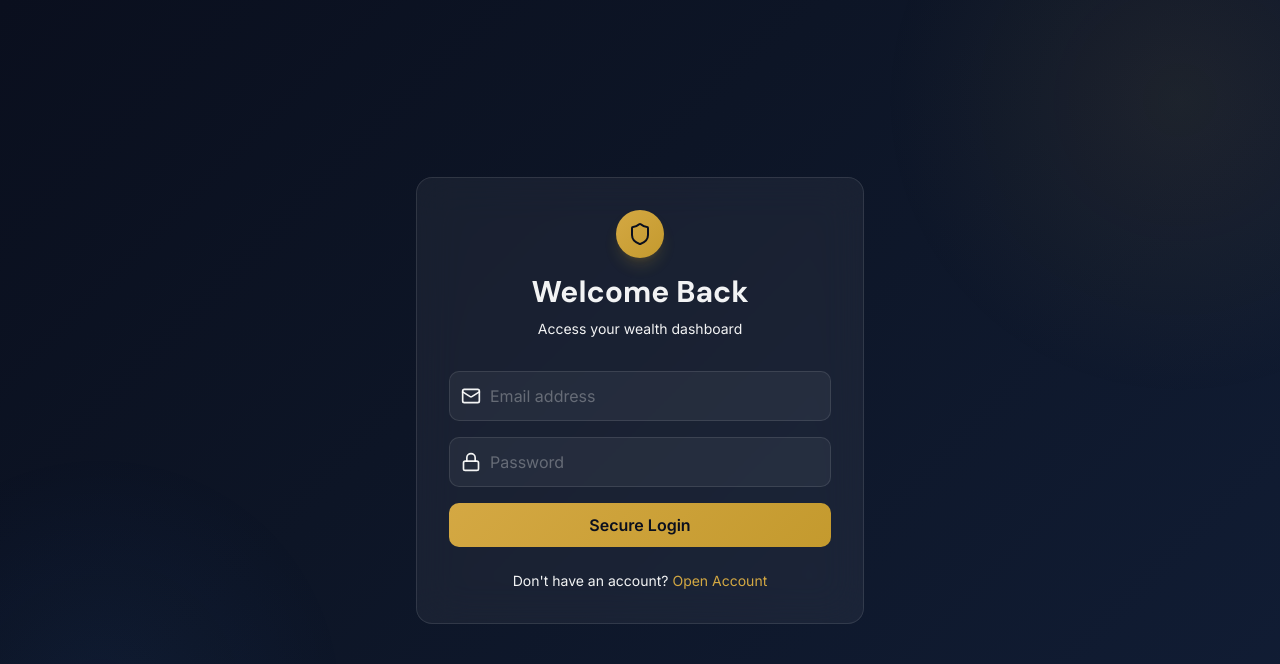
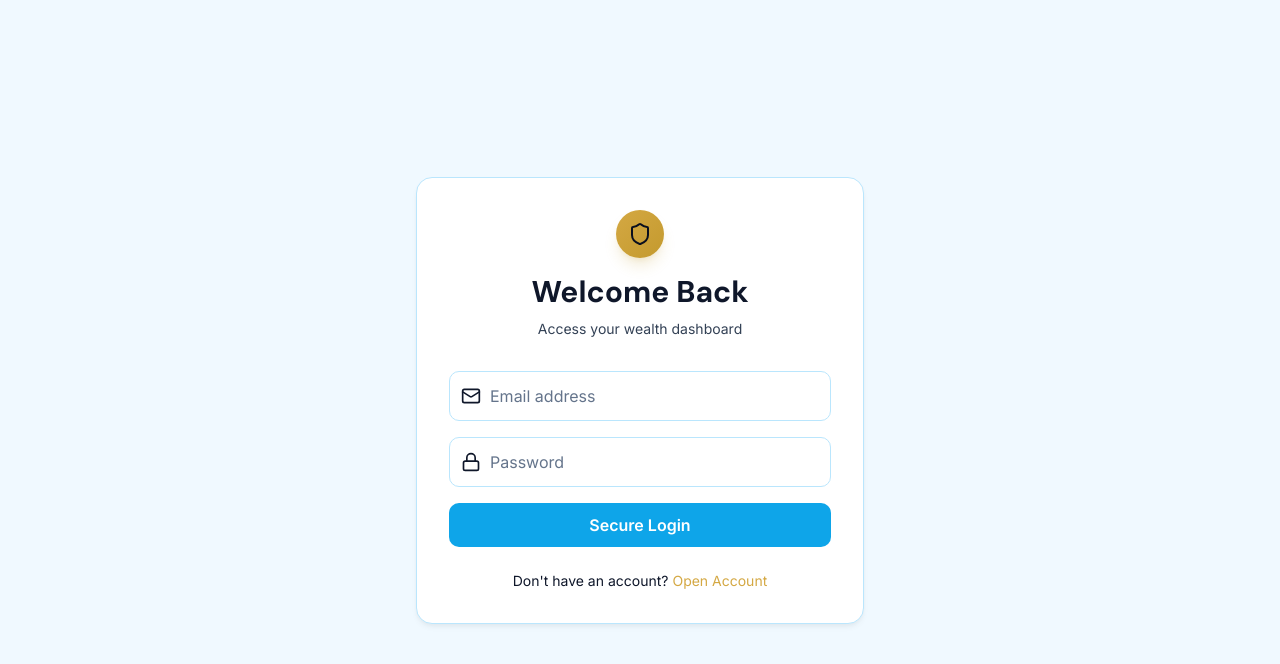
Before and after one commit to AlokKulkarni-11/Asset-Hub, a React (Vite) app in the folder wealthmap-frontend/: page /login in a window 1280 px wide. Shown: the top 664 px of the page. Built offline with nearby package versions, Linux system fonts and the light colour scheme; no server answers.

Commit message:
Remove background color change on card hover to fix nested tile contrast

```diff
--- a/wealthmap-frontend/src/index.css
+++ b/wealthmap-frontend/src/index.css
@@ -6,38 +6,30 @@
 
 @layer base {
   :root {
-    /* Primary — Deep Navy */
-    --navy-950: #0A0F1E;
-    --navy-900: #0D1526;
-    --navy-800: #111D35;
-    --navy-700: #172344;
+    /* Single Theme - Light Blue */
+    --bg-background: #F0F9FF; /* sky-50 */
+    --bg-surface: #FFFFFF;
+    --bg-surface-hover: #E0F2FE; /* sky-100 */
 
-    /* Accent — Gold */
-    --gold-400: #D4A843;
-    --gold-500: #C49A2E;
-    --gold-300: #E8C265;
+    --border-color: #BAE6FD; /* sky-200 */
 
-    /* Success */
+    --text-primary: #0F172A; /* slate-900 */
+    --text-secondary: #334155; /* slate-700 */
+    --text-muted: #64748B; /* slate-500 */
+
+    --accent-400: #38BDF8; /* sky-400 */
+    --accent-500: #0EA5E9; /* sky-500 */
+    --accent-600: #0284C7; /* sky-600 */
+
+    /* Legacy keeping for compatibility until full removal */
     --emerald-400: #34D399;
     --emerald-500: #10B981;
-
-    /* Danger */
     --red-400: #F87171;
     --red-500: #EF4444;
-
-    /* Glass surfaces */
-    --glass-bg: rgba(255, 255, 255, 0.05);
-    --glass-border: rgba(255, 255, 255, 0.10);
-    --glass-hover: rgba(255, 255, 255, 0.08);
-
-    /* Text */
-    --text-primary: rgba(255, 255, 255, 0.95);
-    --text-secondary: rgba(255, 255, 255, 0.65);
-    --text-muted: rgba(255, 255, 255, 0.40);
   }
 
   body {
-    background: linear-gradient(135deg, #0A0F1E 0%, #0D1526 40%, #111D35 100%);
+    background-color: var(--bg-background);
     min-height: 100vh;
     font-family: 'Inter', sans-serif;
     color: var(--text-primary);
@@ -45,51 +37,42 @@
 }
 
 @layer components {
+  /* Remove the background orbs as they don't fit the clean theme, or make them very subtle */
   .bg-orb-gold {
-    position: fixed;
-    width: 600px; height: 600px;
-    background: radial-gradient(circle, rgba(212, 168, 67, 0.08) 0%, transparent 70%);
-    top: -200px; right: -200px;
-    pointer-events: none;
-    z-index: -1;
+    display: none;
   }
-
   .bg-orb-blue {
-    position: fixed;
-    width: 500px; height: 500px;
-    background: radial-gradient(circle, rgba(59, 130, 246, 0.06) 0%, transparent 70%);
-    bottom: -150px; left: -150px;
-    pointer-events: none;
-    z-index: -1;
+    display: none;
   }
 
   .glass-card {
-    background: var(--glass-bg);
-    backdrop-filter: blur(20px);
-    -webkit-backdrop-filter: blur(20px);
-    border: 1px solid var(--glass-border);
+    background-color: var(--bg-surface);
+    border: 1px solid var(--border-color);
     border-radius: 16px;
-    transition: all 0.3s ease;
+    transition: all 0.2s ease;
+    box-shadow: 0 4px 6px -1px rgba(0, 0, 0, 0.05), 0 2px 4px -1px rgba(0, 0, 0, 0.03);
+  }
+  .dark .glass-card {
+    box-shadow: none;
   }
 
   .glass-card:hover {
-    background: var(--glass-hover);
-    border-color: rgba(212, 168, 67, 0.30);
+    border-color: var(--accent-500);
     transform: translateY(-2px);
-    box-shadow: 0 20px 40px rgba(0, 0, 0, 0.3);
+    box-shadow: 0 10px 15px -3px rgba(0, 0, 0, 0.1), 0 4px 6px -2px rgba(0, 0, 0, 0.05);
   }
 
   .glass-card-gold {
-    background: rgba(212, 168, 67, 0.08);
-    border: 1px solid rgba(212, 168, 67, 0.20);
+    background-color: var(--bg-surface);
+    border: 1px solid var(--accent-500);
   }
 
   /* Typography Base */
-  .text-display { font-size: 2.5rem; font-weight: 700; font-family: 'DM Sans', sans-serif; }
-  .text-heading { font-size: 1.5rem; font-weight: 600; font-family: 'Inter', sans-serif; }
-  .text-subhead { font-size: 1rem; font-weight: 500; font-family: 'Inter', sans-serif; }
-  .text-body { font-size: 0.875rem; font-weight: 400; font-family: 'Inter', sans-serif; }
-  .text-caption { font-size: 0.75rem; font-weight: 400; font-family: 'Inter', sans-serif; }
+  .text-display { font-size: 2.5rem; font-weight: 700; font-family: 'DM Sans', sans-serif; color: var(--text-primary); }
+  .text-heading { font-size: 1.5rem; font-weight: 600; font-family: 'Inter', sans-serif; color: var(--text-primary); }
+  .text-subhead { font-size: 1rem; font-weight: 500; font-family: 'Inter', sans-serif; color: var(--text-primary); }
+  .text-body { font-size: 0.875rem; font-weight: 400; font-family: 'Inter', sans-serif; color: var(--text-secondary); }
+  .text-caption { font-size: 0.75rem; font-weight: 400; font-family: 'Inter', sans-serif; color: var(--text-muted); }
 
   /* Net worth special treatment */
   .networth-amount {
@@ -97,15 +80,13 @@
     font-size: 3rem;
     font-weight: 700;
     letter-spacing: -0.02em;
-    background: linear-gradient(135deg, #E8C265, #D4A843);
-    -webkit-background-clip: text;
-    -webkit-text-fill-color: transparent;
+    color: var(--accent-500);
   }
 
   /* Buttons */
   .btn-primary {
-    background: linear-gradient(135deg, #D4A843, #C49A2E);
-    color: #0A0F1E;
+    background-color: var(--accent-500);
+    color: #ffffff;
     font-weight: 600;
     border-radius: 10px;
     padding: 10px 20px;
@@ -116,14 +97,15 @@
     gap: 8px;
   }
   .btn-primary:hover {
+    background-color: var(--accent-600);
     transform: translateY(-1px);
-    box-shadow: 0 8px 20px rgba(212,168,67,0.3);
+    box-shadow: 0 4px 12px rgba(16, 185, 129, 0.2);
   }
 
   .btn-ghost {
-    background: rgba(255,255,255,0.05);
-    color: rgba(255,255,255,0.8);
-    border: 1px solid rgba(255,255,255,0.10);
+    background-color: var(--bg-surface);
+    color: var(--text-primary);
+    border: 1px solid var(--border-color);
     border-radius: 10px;
     padding: 10px 20px;
     transition: all 0.2s;
@@ -133,30 +115,30 @@
     gap: 8px;
   }
   .btn-ghost:hover {
-    background: rgba(255,255,255,0.10);
+    background-color: var(--bg-surface-hover);
   }
 
   /* Inputs */
   .glass-input {
-    background: rgba(255, 255, 255, 0.05);
-    border: 1px solid rgba(255, 255, 255, 0.10);
+    background-color: var(--bg-surface);
+    border: 1px solid var(--border-color);
     border-radius: 10px;
-    color: rgba(255, 255, 255, 0.95);
+    color: var(--text-primary);
     padding: 12px 16px;
     transition: all 0.2s;
     width: 100%;
   }
   .glass-input:focus {
     outline: none;
-    border-color: rgba(212, 168, 67, 0.50);
-    background: rgba(255, 255, 255, 0.08);
-    box-shadow: 0 0 0 3px rgba(212, 168, 67, 0.10);
+    border-color: var(--accent-500);
+    background-color: var(--bg-surface);
+    box-shadow: 0 0 0 3px rgba(16, 185, 129, 0.10);
   }
-  .glass-input::placeholder { color: rgba(255,255,255,0.30); }
+  .glass-input::placeholder { color: var(--text-muted); }
 
   /* Dropdown Options */
   select option {
-    background-color: var(--navy-950);
-    color: rgba(255, 255, 255, 0.95);
+    background-color: var(--bg-surface);
+    color: var(--text-primary);
   }
 }
```
